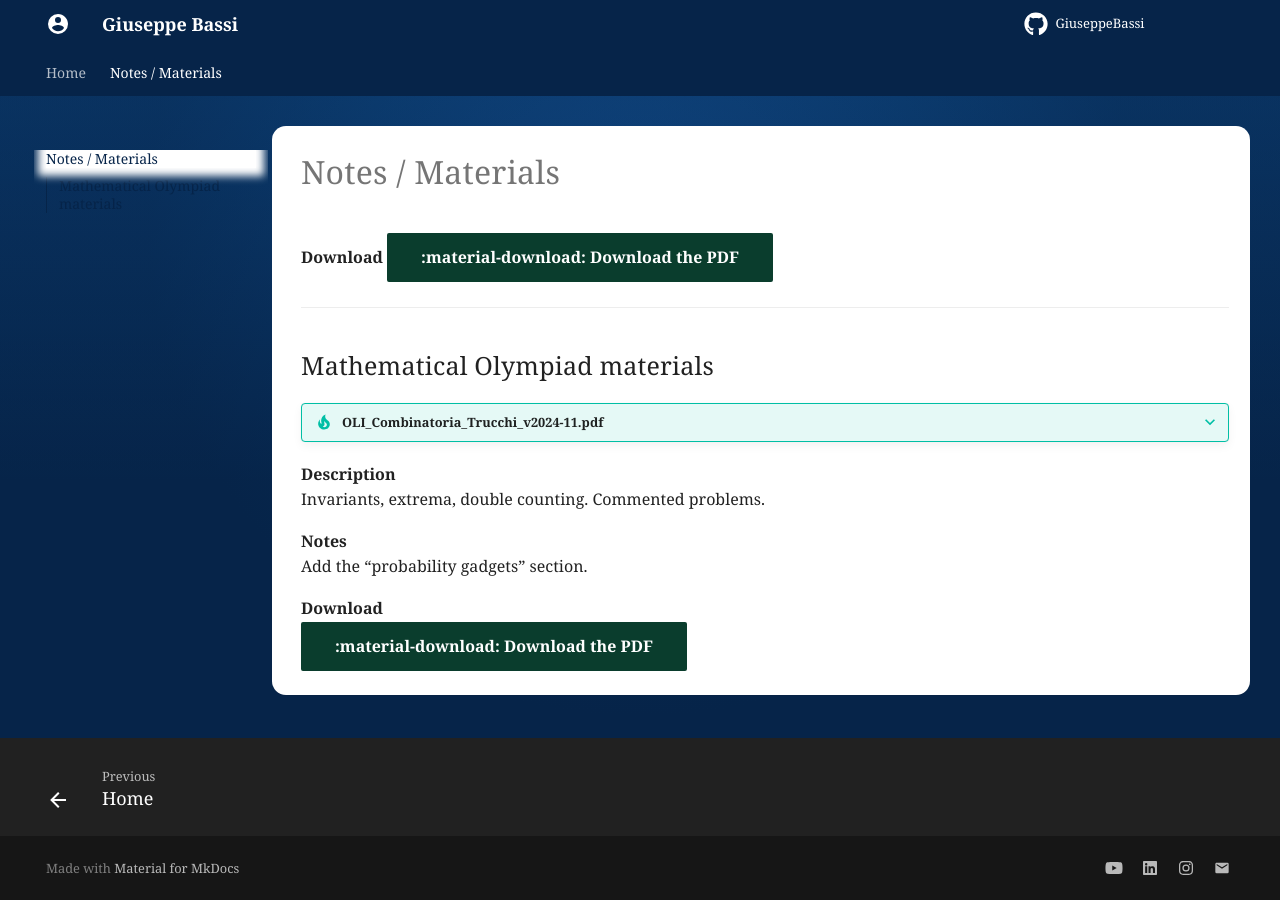
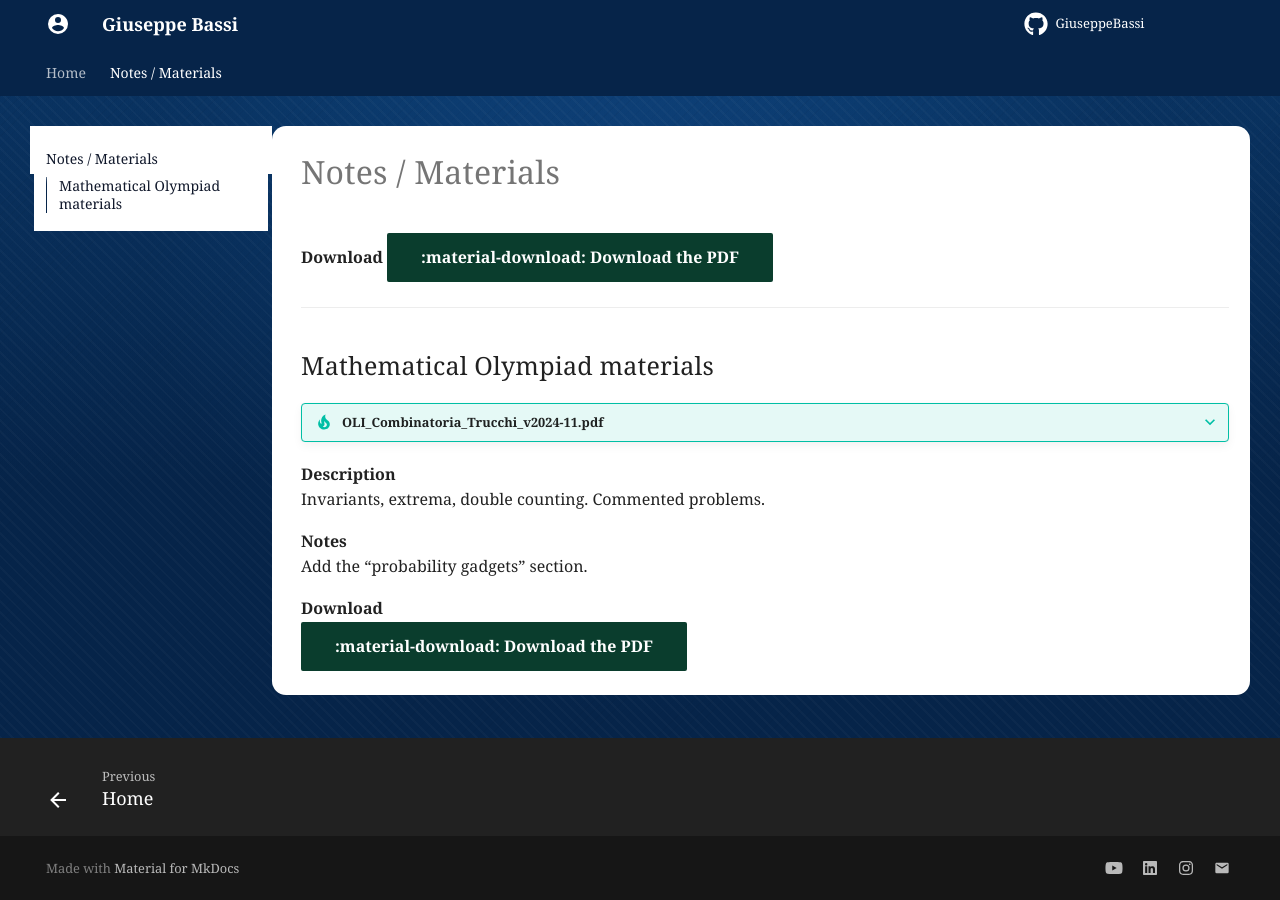
Before and after one commit to GiuseppeBassi/GiuseppeBassi.github.io, an MkDocs documentation site: the page built from docs/notes.md, in a window 1280 px wide. Built offline with MkDocs 1.6.1 and Material for MkDocs 9.7.7, drawn with Linux system fonts in a browser that asks for light colours.

Commit message:
Update overrides.css

```diff
--- a/docs/styles/overrides.css
+++ b/docs/styles/overrides.css
@@ -1,55 +1,41 @@
-/* =========================================================
-   PALETTE & FONT
-   - Blu principale + varianti
-   - Georgia come font di testo (come nel tuo HTML)
-   ========================================================= */
+/* ====================== BRAND + FONT ====================== */
 :root{
-  /* Blu brand */
-  --brand-blue: #062449;        /* blu intenso (cornici/scuro) */
-  --brand-blue-mid: #0b3a6d;    /* blu medio */
-  --brand-blue-light: #1a5aa6;  /* blu più chiaro per highlight */
+  --brand-blue: #062449;        /* dark */
+  --brand-blue-mid: #0b3a6d;    /* mid */
+  --brand-blue-light: #1a5aa6;  /* light */
 
-  /* Verde BAMS (solo per bottoni primari, se piace l'accoppiata) */
   --bams-green: #0a3d2d;
   --bams-green-dark: #06291f;
-  --bams-green-light: #145a43;
 
-  /* Mappatura Material (primary = blu) */
   --md-primary-fg-color: var(--brand-blue);
   --md-primary-fg-color--light: var(--brand-blue-light);
   --md-primary-fg-color--dark: var(--brand-blue);
-
-  /* Accent lo lasciamo blu; i bottoni primari li forziamo a verde sotto */
   --md-accent-fg-color: var(--brand-blue);
 
-  /* Font Material */
   --md-text-font: Georgia, "Times New Roman", serif;
   --md-code-font: ui-monospace, "SFMono-Regular", Menlo, Consolas, "Liberation Mono", monospace;
 }
 
-/* Applica il font al body tipografato */
-.md-typeset, body {
-  font-family: var(--md-text-font);
-}
+.md-typeset, body { font-family: var(--md-text-font); }
+.md-typeset h1, .md-typeset h2, .md-typeset h3 { letter-spacing: .2px; }
 
-/* Titoli un filo più eleganti (stessa famiglia, peso leggero) */
-.md-typeset h1, .md-typeset h2, .md-typeset h3 {
-  letter-spacing: .2px;
-}
-
-/* =========================================================
-   SFONDO SITO (tema chiaro e scuro) — NIENTE PANNA/GRIGI
-   - Radial gradient più chiaro al centro
-   - Stessa famiglia di blu anche nel tema scuro
-   ========================================================= */
+/* ====================== BACKGROUND + TEXTURE ======================
+   - Radiale chiara al centro + diagonali sottili come texture
+   - No nero/grigio in basso
+*/
 [data-md-color-scheme="default"] .md-main,
 [data-md-color-scheme="slate"] .md-main{
   background:
+    /* texture incrociata molto leggera */
+    repeating-linear-gradient(45deg, rgba(255,255,255,0.022) 0 2px, transparent 2px 8px),
+    repeating-linear-gradient(-45deg, rgba(0,0,0,0.03) 0 1px, transparent 1px 7px),
+    /* glow centrale */
     radial-gradient(circle at 50% 20%, rgba(26,90,166,0.25) 0%, rgba(11,58,109,0.20) 35%, rgba(6,36,73,0.35) 60%),
+    /* gradiente verticale blu */
     linear-gradient(180deg, #0b3a6d 0%, #062449 60%, #062449 100%);
 }
 
-/* La “carta” contenuti resta pulita e chiara */
+/* Carta contenuti bianca (leggibile) */
 [data-md-color-scheme="default"] .md-content,
 [data-md-color-scheme="slate"] .md-content{
   background: #ffffff;
@@ -58,14 +44,19 @@
   padding: .25rem .25rem 0 .25rem;
 }
 
-/* Link hover coerente in blu */
-a:hover{ color: var(--brand-blue-light); }
+/* ====================== SIDEBAR SINISTRA BIANCA (LEGGIBILE) ====================== */
+.md-sidebar--primary,
+.md-sidebar--primary .md-sidebar__inner,
+.md-nav, .md-nav__list, .md-nav__item {
+  background: #ffffff !important;
+}
+.md-nav__link, .md-nav__item .md-nav__link{
+  color: #0f172a; /* blu-grigio scuro leggibile */
+}
+.md-nav__link:hover { color: var(--brand-blue-mid); }
+.md-sidebar--primary .md-nav__title { color: #0f172a; }
 
-/* =========================================================
-   BOTTONI
-   - Primario in VERDE BAMS (contrasto forte sul blu)
-   - Secondari restano Material (bordati)
-   ========================================================= */
+/* ====================== BUTTONS ====================== */
 .md-typeset .md-button--primary{
   background-color: var(--bams-green);
   border-color: var(--bams-green);
@@ -76,9 +67,17 @@
   border-color: var(--bams-green-dark);
 }
 
-/* =========================================================
-   HERO “LAGO DI GARDA” (più scuro in alto)
-   ========================================================= */
+/* CTA XL (sotto l'hero) */
+.md-typeset .md-button--xl{
+  font-size: 1.05rem;
+  padding: .7rem 1.15rem;
+  border-radius: 10px;
+}
+.top-cta{
+  display:flex; justify-content:center; margin: 12px 0 18px 0;
+}
+
+/* ====================== HERO LAGO: layering e leggibilità ====================== */
 .hero-lake{
   position: relative;
   border-radius: 16px;
@@ -87,18 +86,17 @@
   background-image: url("../assets/Lago_Di_Garda.jpg");
   background-size: cover;
   background-position: center;
+  isolation: isolate; /* crea nuovo contesto per z-index */
 }
-
-/* Velatura: più scura in alto, più trasparente verso il centro */
 .hero-lake::after{
   content:"";
   position:absolute; inset:0;
-  background:
-    linear-gradient(180deg, rgba(6,36,73,.65) 0%, rgba(6,36,73,.35) 45%, rgba(6,36,73,.20) 100%);
+  z-index: 0; /* velatura sotto il contenuto */
+  background: linear-gradient(180deg, rgba(6,36,73,.70) 0%, rgba(6,36,73,.40) 45%, rgba(6,36,73,.22) 100%);
 }
-
 .hero-inner{
   position: relative;
+  z-index: 1; /* TESTO e avatar SOPRA la foto/velatura */
   display: grid;
   grid-template-columns: 160px 1fr 140px;
   gap: 16px;
@@ -106,7 +104,6 @@
   padding: 18px;
   color: #fff;
 }
-
 .hero-inner .avatar{
   width:128px; height:128px; object-fit:cover;
   border-radius:50%;
@@ -114,7 +111,6 @@
   box-shadow:0 6px 18px rgba(0,0,0,.25);
   transform: translateY(35%);
 }
-
 .hero-inner .right{
   display:flex; flex-direction:column; gap:10px; align-items:flex-end;
 }
@@ -124,26 +120,19 @@
   padding:6px 8px; border-radius:8px;
   box-shadow: 0 1px 0 rgba(0,0,0,.05);
 }
-
-.hero-title{ margin: 0; font-size: 1.9rem; }
-.hero-subtitle{ margin: .35rem 0 0 0; }
+.hero-title{
+  margin: 0; font-size: 2rem; font-weight: 700; /* come HTML: bold */
+}
+.hero-subtitle{
+  margin: .35rem 0 0 0; font-size: 1rem; font-weight: 400;
+}
 
 /* Responsive */
 @media (max-width: 768px){
-  .hero-inner{
-    grid-template-columns: 100px 1fr;
-  }
+  .hero-inner{ grid-template-columns: 100px 1fr; }
   .hero-inner .right{ display:none; }
-  .hero-inner .avatar{
-    width:96px; height:96px; transform: translateY(30%);
-  }
+  .hero-inner .avatar{ width:96px; height:96px; transform: translateY(30%); }
 }
 
-/* =========================================================
-   NASCONDI COMPLETAMENTE LA RICERCA
-   ========================================================= */
-.md-header__button.md-icon[for="__search"],
-.md-search,
-.md-search__overlay{
-  display: none !important;
-}
+/* ====================== RICERCA: via del tutto ====================== */
+.md-header__button.md-icon[for="__search"], .md-search, .md-search__overlay{ display:none !important; }
```
